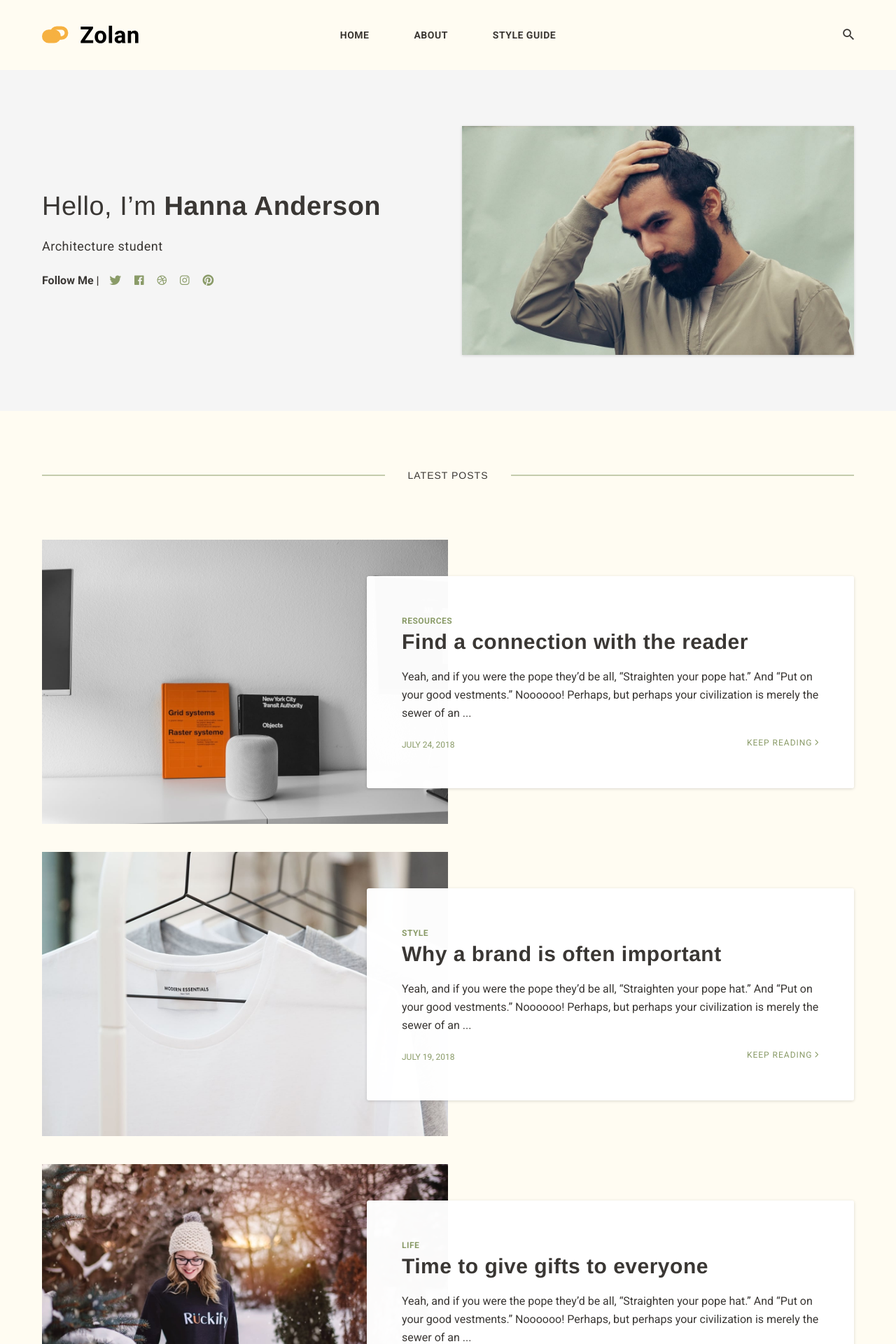
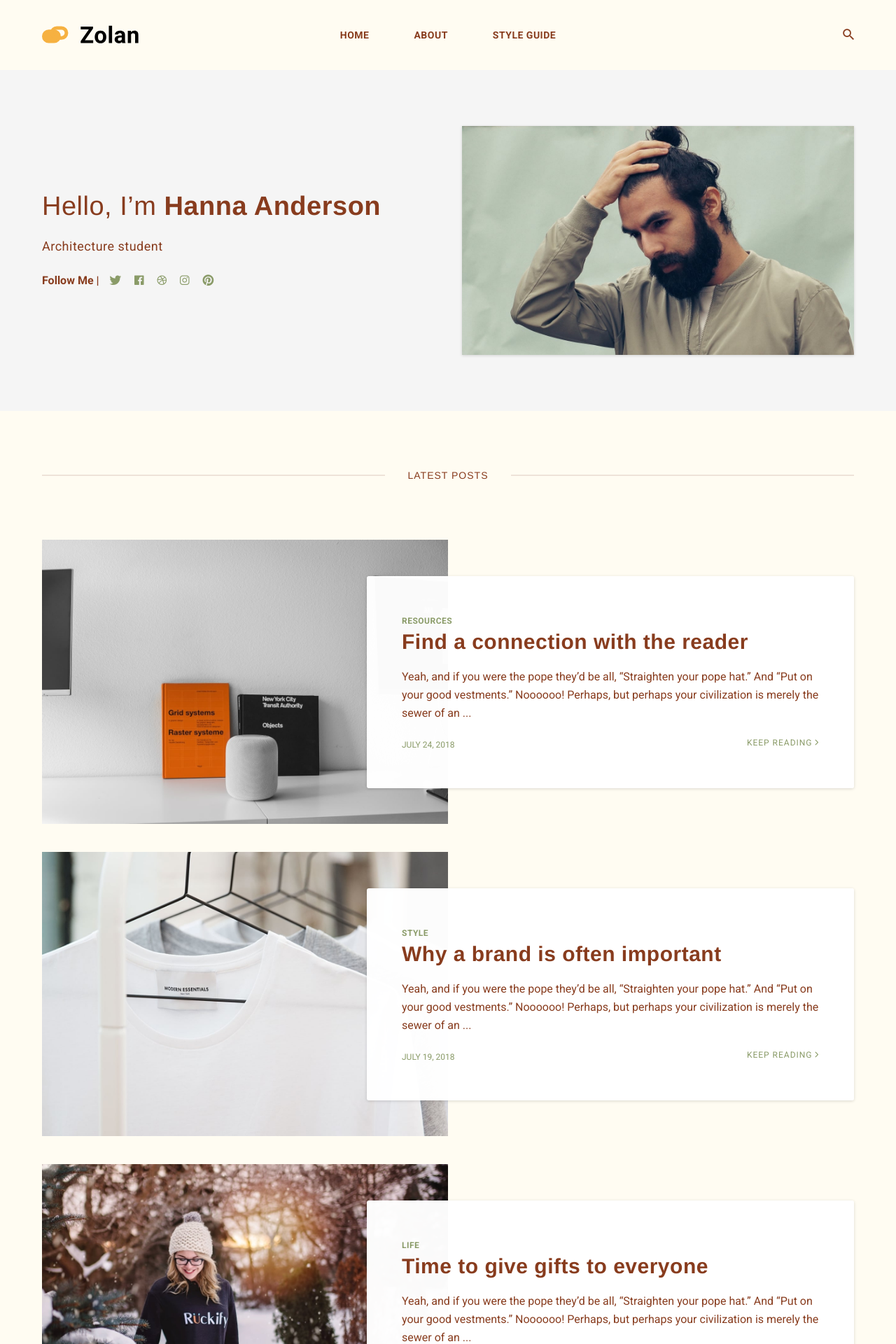
Before and after one commit to Andersonhannaa/andersonhannaa.github.io, a Jekyll site: the page built from index.html, in a window 1280 px wide. Shown: the top 1920 px of the page at 70% size. Built offline with Jekyll 4.4.1, drawn with Linux system fonts in a browser that asks for light colours; nearby versions of some CDN libraries; the list of posts is cut into pages by our own code.

Commit message:
Update _variables.scss

```diff
--- a/_sass/0-settings/_variables.scss
+++ b/_sass/0-settings/_variables.scss
@@ -16,9 +16,9 @@ $global-transition: all .35s;
 // Color Variables
 // *****************
 $brand-color: #8A9B68;
-$dark: #3A3734;
+$dark: #883C1E;
 $gray: #8A9B68;
-$light-gray: #8A9B68;
+$light-gray: #DEC7BD;
 $white: #FFFCF2;
 $black: #000000;
 
```
